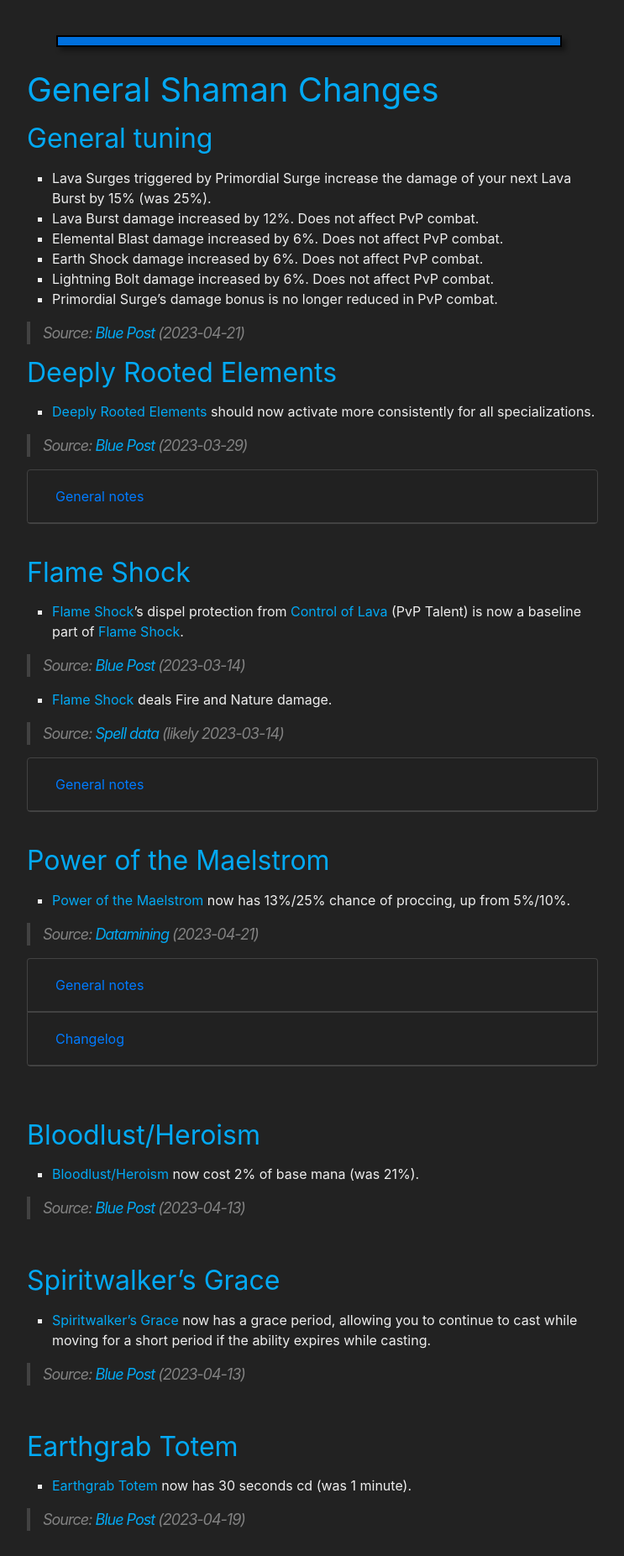
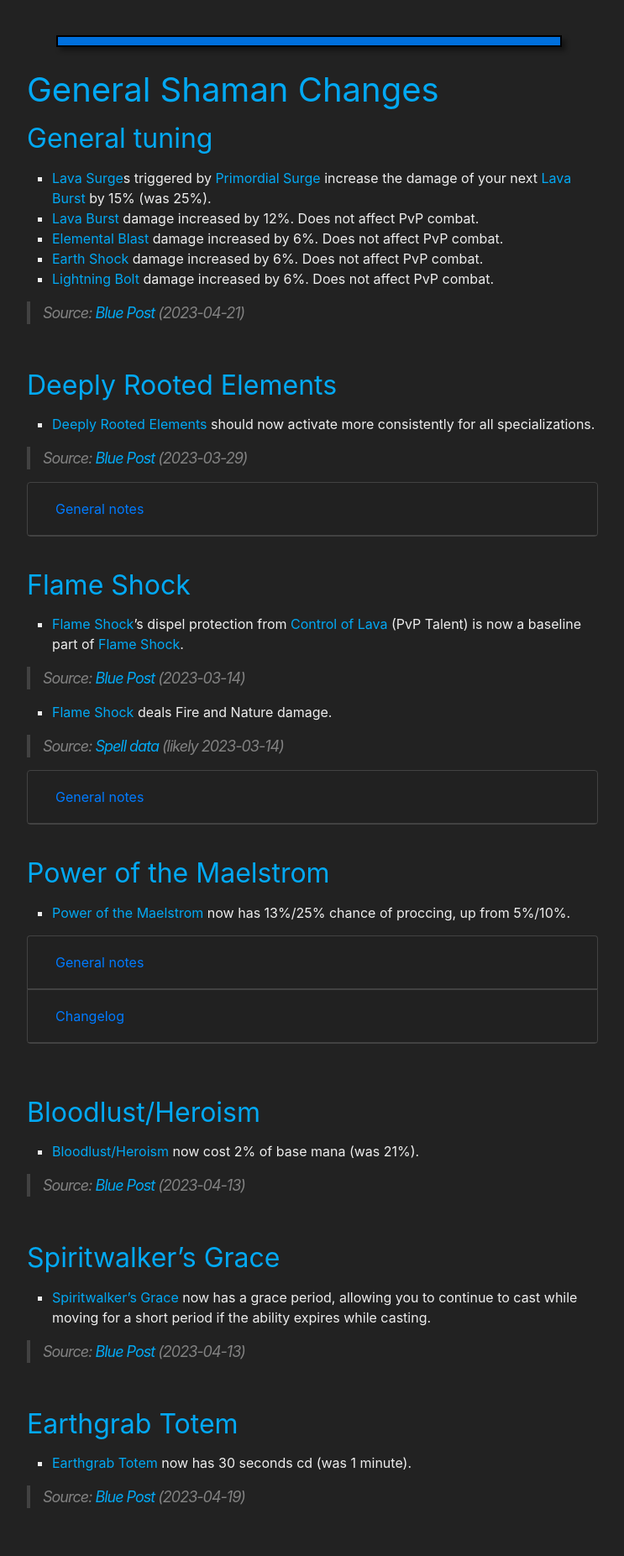
Before and after one commit to stormearthandlava/stormearthandlava.github.io, a Jekyll site: the page built from blog/_posts/2023-04-02-10.1-change-collection.md, in a window 1280 px wide. Shown: the part 1222-3075 px from the top of the page at 84% size, without its empty margins (268-1011 px from the left). Built offline with Jekyll 4.4.1, drawn with Linux system fonts in a browser that asks for light colours; a script that is not in the unit is left out; some of the changed text lies outside the part shown.

Commit message:
Merge remote-tracking branch 'upstream/master' into Changelog-Update

```diff
--- a/assets/main.scss
+++ b/assets/main.scss
@@ -519,6 +519,15 @@ div.dungeon-header.streets {
   background-image: url('/assets/img/guide/dungeons/shadowlands/streets.png')
 }
 
+// SL Dungeons
+div.dungeon-header.gambit {
+  background-image: url('/assets/img/guide/dungeons/shadowlands/gambit.png')
+}
+
+div.dungeon-header.streets {
+  background-image: url('/assets/img/guide/dungeons/shadowlands/streets.png')
+}
+
 div.dungeon-header.top {
   background-image: url('/assets/img/guide/dungeons/shadowlands/theater_of_pain.png')
 }
--- a/blog/_posts/2023-04-02-10.1-change-collection.md
+++ b/blog/_posts/2023-04-02-10.1-change-collection.md
@@ -118,15 +118,15 @@ In case something is missing, please [let us know](https://discord.gg/VA7wXVx).
 # General Shaman Changes
 
 ## General tuning
-- Lava Surges triggered by Primordial Surge increase the damage of your next Lava Burst by 15% (was 25%).
-- Lava Burst damage increased by 12%. Does not affect PvP combat.
-- Elemental Blast damage increased by 6%. Does not affect PvP combat.
-- Earth Shock damage increased by 6%. Does not affect PvP combat.
-- Lightning Bolt damage increased by 6%. Does not affect PvP combat.
-- Primordial Surge's damage bonus is no longer reduced in PvP combat.
+- {{ site.data.talent.lvs }}s triggered by {{ site.data.talent.primordial_surge}} increase the damage of your next {{ site.data.spell.lvb}} by 15% (was 25%).
+- {{ site.data.spell.lvb }} damage increased by 12%. Does not affect PvP combat.
+- {{ site.data.talent.eb }} damage increased by 6%. Does not affect PvP combat.
+- {{ site.data.spell.es }} damage increased by 6%. Does not affect PvP combat.
+- {{ site.data.spell.lb }} damage increased by 6%. Does not affect PvP combat.
 
 > Source: [Blue Post](https://us.forums.blizzard.com/en/wow/t/ptr-class-tuning-hotfixes-%E2%80%93-april-21/1573103) (2023-04-21)
 
+<br>
 
 ## Deeply Rooted Elements
 - {{ site.data.talent.dre }} should now activate more consistently for all specializations.
@@ -192,8 +192,6 @@ Talents that should interact with it but don't (yet?):
 
 ## Power of the Maelstrom
 - {{ site.data.talent.potm }} now has 13%/25% chance of proccing, up from 5%/10%.
-
-> Source: [Datamining](https://www.wowhead.com/news/patch-10-1-ptr-datamined-class-changes-and-tier-set-tuning-332511#shaman) (2023-04-21)
 
 <div class="accordion mb-4" id="potm">
   <div class="card">
```
Also changed, not shown: other parts of blog/_posts/2023-04-02-10.1-change-collection.md (+4 -0 lines).
